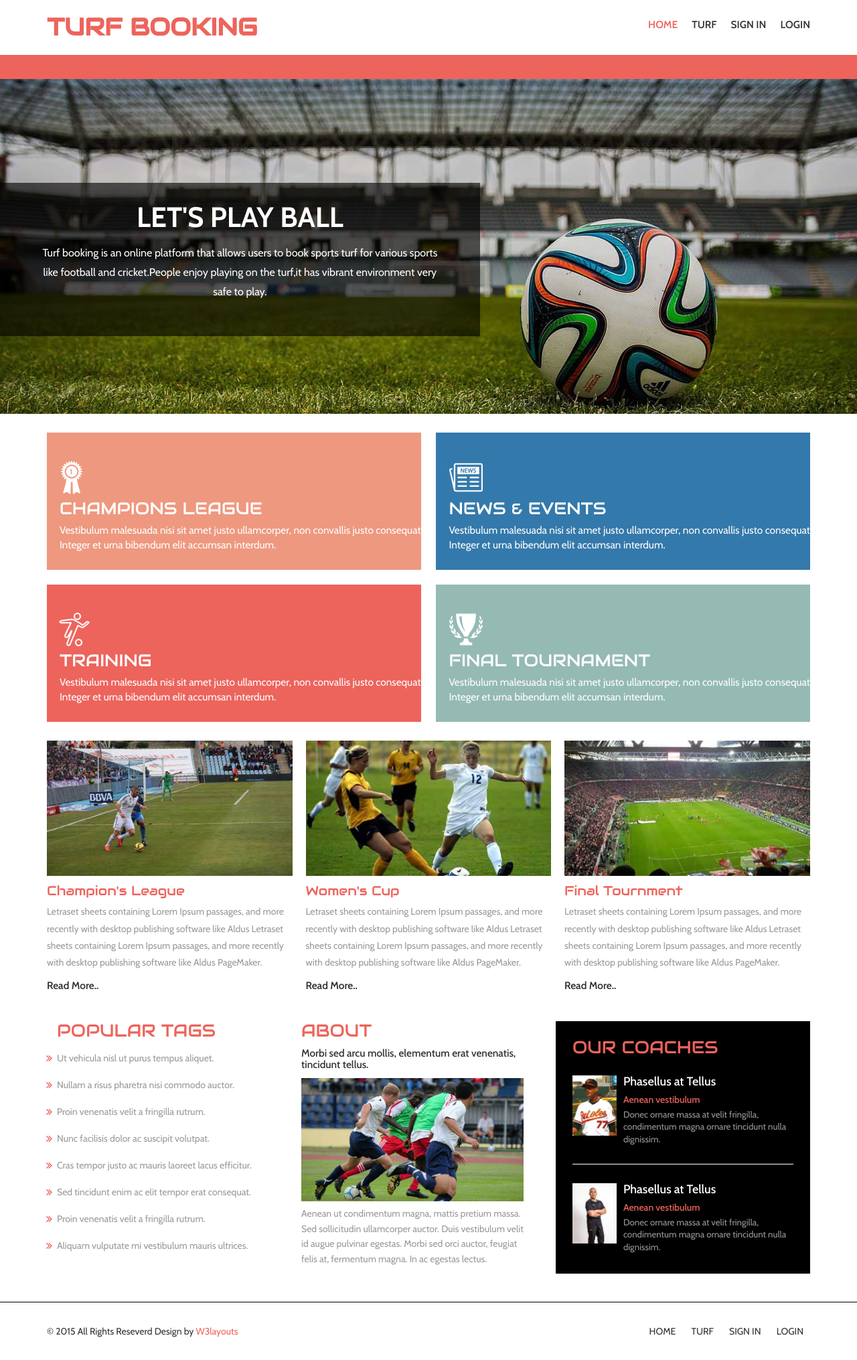
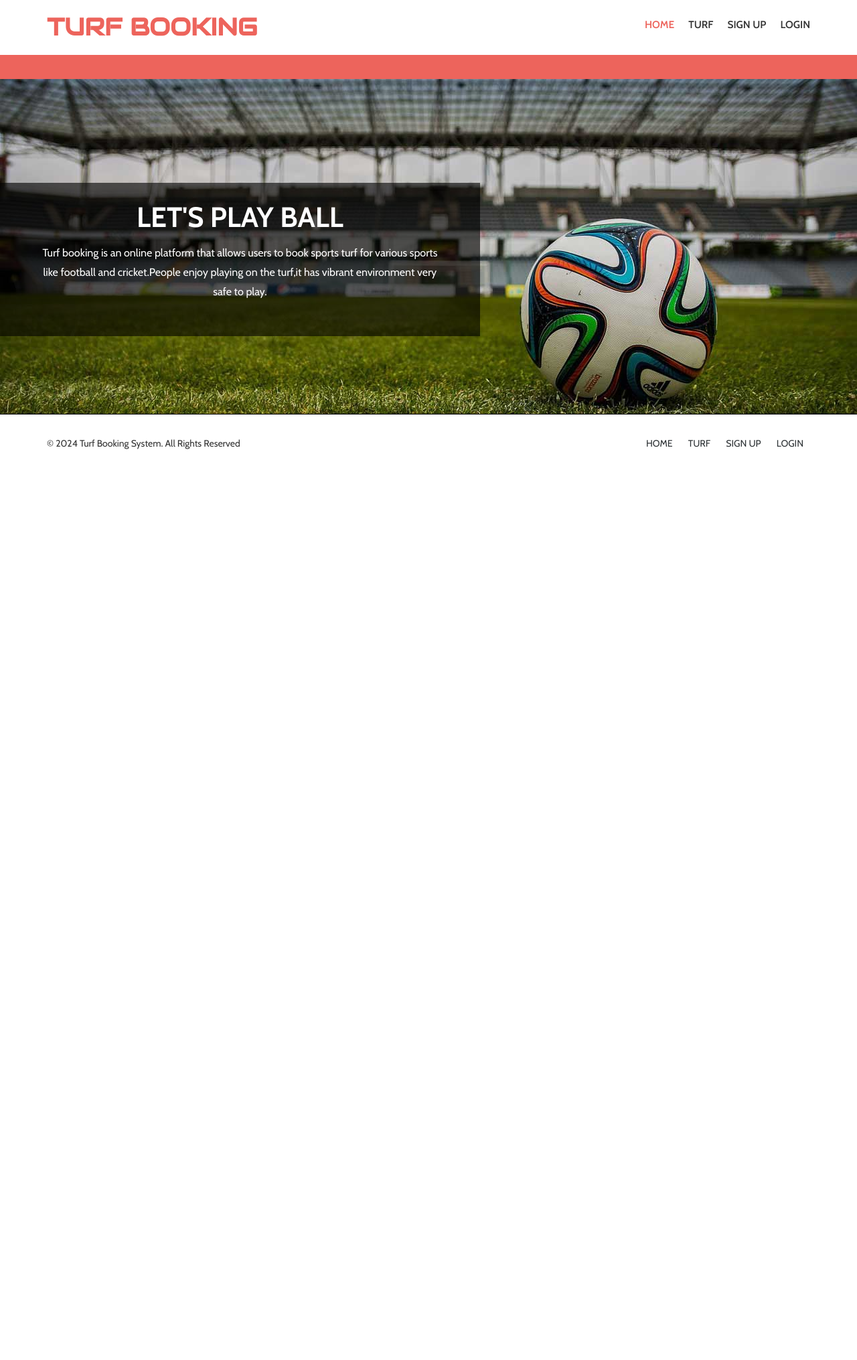
Before and after one commit to thejasreerajup/Turf-Booking-System, a Django app: page / in a window 1280 px wide. Shown: the whole page at 67% size. After the commit the page ends 671 px from the top, so only its background shows below. Run offline with Django 3.2, Linux system fonts and the light colour scheme; some libraries are stand-ins or nearby versions; some web fonts are replaced.

Commit message:
user_home_setup

```diff
--- a/template/index.html
+++ b/template/index.html
@@ -42,10 +42,10 @@ License URL: http://creativecommons.org/licenses/by/3.0/
 				 <!-- <li><a href="/error/">TRAINING</a></li> -->
 
 				 <li><a href="/turf/">TURF</a></li>
-				 <li><a href="/contact/">SIGN IN</a></li>
 				 {% if request.session.id %}
 				 <li><a href="/logout/">LOGOUT</a></li>
 				 {% else %}
+				 <li><a href="/contact/">SIGN UP</a></li>
 				 <li><a href="/login/">LOGIN</a></li>
 				 {% endif %}
 			 </ul>
@@ -117,134 +117,18 @@ License URL: http://creativecommons.org/licenses/by/3.0/
   </div>
 <!---->
 
-	 <!---start-content----->
-	 <div class="banner-bottom-grids">
-		 <div class="container">
-			 <div class="col-md-6 banner-text-info clr1">
-				 <i class="icon1"></i>
-				 <div class="bnr-text">
-					 <h3>CHAMPIONS LEAGUE</h3>
-					 <p>Vestibulum malesuada nisi sit amet justo ullamcorper, non convallis justo consequat Integer et urna bibendum elit accumsan interdum.</p>
-				 </div>
-			 </div>
-			 <div class="col-md-6 banner-text-info clr2">
-				 <i class="icon2"></i>
-				 <div class="bnr-text">
-					 <h3>NEWS & EVENTS</h3>
-					 <p>Vestibulum malesuada nisi sit amet justo ullamcorper, non convallis justo consequat Integer et urna bibendum elit accumsan interdum.</p>
-				 </div>
-			 </div>
-			 <div class="clearfix"></div>
-
-			 <div class="col-md-6 banner-text-info clr3 btm">
-				 <i class="icon3"></i>
-				 <div class="bnr-text">
-					 <h3>TRAINING</h3>
-					 <p>Vestibulum malesuada nisi sit amet justo ullamcorper, non convallis justo consequat Integer et urna bibendum elit accumsan interdum.</p>
-				 </div>
-			 </div>
-			 <div class="col-md-6 banner-text-info clr4 btm">
-				 <i class="icon4"></i>
-				 <div class="bnr-text">
-					 <h3>FINAL TOURNAMENT</h3>
-					 <p>Vestibulum malesuada nisi sit amet justo ullamcorper, non convallis justo consequat Integer et urna bibendum elit accumsan interdum.</p>
-				 </div>
-			 </div>
-			 <div class="clearfix"></div>
-		 </div>
-	 </div>
 </div>
 <!-- //banner -->
 
-<!-- content -->
-<div class="content">
-	 <div class="container">
-		 <div class="content-grids">
-			 <div class="col-md-4 content-grid1">
-				 <img src="/static/images/c1.jpg" alt=""/>
-				 <h3>Champion's League</h3>
-				 <p>Letraset sheets containing Lorem Ipsum passages, and more recently with desktop publishing software like Aldus
-				 Letraset sheets containing Lorem Ipsum passages, and more recently with desktop publishing software like Aldus PageMaker.</p>
-				 <a href="#">Read More..</a>
-			 </div>
-			 <div class="col-md-4 content-grid1">
-				 <img src="/static/images/c2.jpg" alt=""/>
-				 <h3>Women's Cup</h3>
-				 <p>Letraset sheets containing Lorem Ipsum passages, and more recently with desktop publishing software like Aldus
-				 Letraset sheets containing Lorem Ipsum passages, and more recently with desktop publishing software like Aldus PageMaker.</p>
-				 <a href="#">Read More..</a>
-			 </div>
-			 <div class="col-md-4 content-grid1">
-				 <img src="/static/images/c3.jpg" alt=""/>
-				 <h3>Final Tournment</h3>
-				 <p>Letraset sheets containing Lorem Ipsum passages, and more recently with desktop publishing software like Aldus
-				 Letraset sheets containing Lorem Ipsum passages, and more recently with desktop publishing software like Aldus PageMaker.</p>
-				 <a href="#">Read More..</a>
-			 </div>
-			 <div class="clearfix"></div>
-		 </div>
-	 </div>
-</div>
+
 <!--- //content--->
-<!-- content-bottom -->
-<div class="content-info">
-	 <div class="container">
-		 <div class="content-bottom-grids">
-			 <div class="col-md-4 popular">
-				 <h3>POPULAR TAGS</h3>
-				 <ul>
-					 <li><a href="#">Ut vehicula nisl ut purus tempus aliquet.</a></li>
-					 <li><a href="#">Nullam a risus pharetra nisi commodo auctor.</a></li>
-					 <li><a href="#">Proin venenatis velit a fringilla rutrum.</a></li>
-					 <li><a href="#">Nunc facilisis dolor ac suscipit volutpat.</a></li>
-					 <li><a href="#">Cras tempor justo ac mauris laoreet lacus efficitur.</a></li>
-					 <li><a href="#">Sed tincidunt enim ac elit tempor erat consequat.</a></li>
-					 <li><a href="#">Proin venenatis velit a fringilla rutrum.</a></li>
-					 <li><a href="#"> Aliquam vulputate mi vestibulum mauris ultrices.</a></li>
-				 </ul>
-			 </div>
-			 <div class="col-md-4 welcome-pic">
-				 <h3>ABOUT</h3>
-				 <h4>Morbi sed arcu mollis, elementum erat venenatis, tincidunt tellus.</h4>
-				 <img src="/static/images/cnt.ab.jpg" alt=""/>
-				 <p>Aenean ut condimentum magna, mattis pretium massa. Sed sollicitudin ullamcorper auctor. Duis vestibulum velit id augue pulvinar egestas.
-				 Morbi sed orci auctor, feugiat felis at, fermentum magna. In ac egestas lectus.</p>
-			</div>
-			<div class="col-md-4 coach">
-				 <h3>OUR COACHES</h3>
-				 <div class="coch-grid chr">
-					 <div class="coach-pic">
-						 <img src="/static/images/ch1.jpg" alt=""/>
-					 </div>
-					 <div class="coach-pic-info">
-						 <h4><a href="#">Phasellus at Tellus</a></h4>
-						 <h5>Aenean vestibulum </h5>
-						 <p>Donec ornare massa at velit fringilla, condimentum magna ornare tincidunt nulla dignissim.</p>
-					 </div>
-					 <div class="clearfix"></div>
-				 </div>
-				 <div class="coch-grid">
-					 <div class="coach-pic">
-						 <img src="/static/images/ch2.jpg" alt=""/>
-					 </div>
-					 <div class="coach-pic-info">
-						 <h4><a href="#">Phasellus at Tellus</a></h4>
-						 <h5>Aenean vestibulum </h5>
-						 <p>Donec ornare massa at velit fringilla, condimentum magna ornare tincidunt nulla dignissim.</p>
-					 </div>
-					 <div class="clearfix"></div>
-				 </div>
-			</div>
-			<div class="clearfix"></div>
-		 </div>
-	 </div>
-</div>
 <!-- //content-bottom -->
 <!--footer-->
 <div class="footer">
 	 <div class="container">
 		 <div class="copywrite">
-			 <p>© 2015 All Rights Reseverd Design by <a href="http://w3layouts.com/">W3layouts</a> </p>
+			 <p>&copy; 2024 Turf Booking System. All Rights
+Reserved</p>
 		 </div>
 		 <div class="footer-menu">
 			 <ul>
@@ -253,10 +137,10 @@ License URL: http://creativecommons.org/licenses/by/3.0/
 				 <!-- <li><a href="index.html">TRAINING</a></li> -->
 
 				 <li><a href="/turf/">TURF</a></li>
-				 <li><a href="/contact/">SIGN IN</a></li>
 				 {% if request.session.id %}
 				 <li><a href="/logout/">LOGOUT</a></li>
 				 {% else %}
+				 <li><a href="/contact/">SIGN UP</a></li>
 				 <li><a href="/login/">LOGIN</a></li>
 				 {% endif %}
 			 </ul>
```
